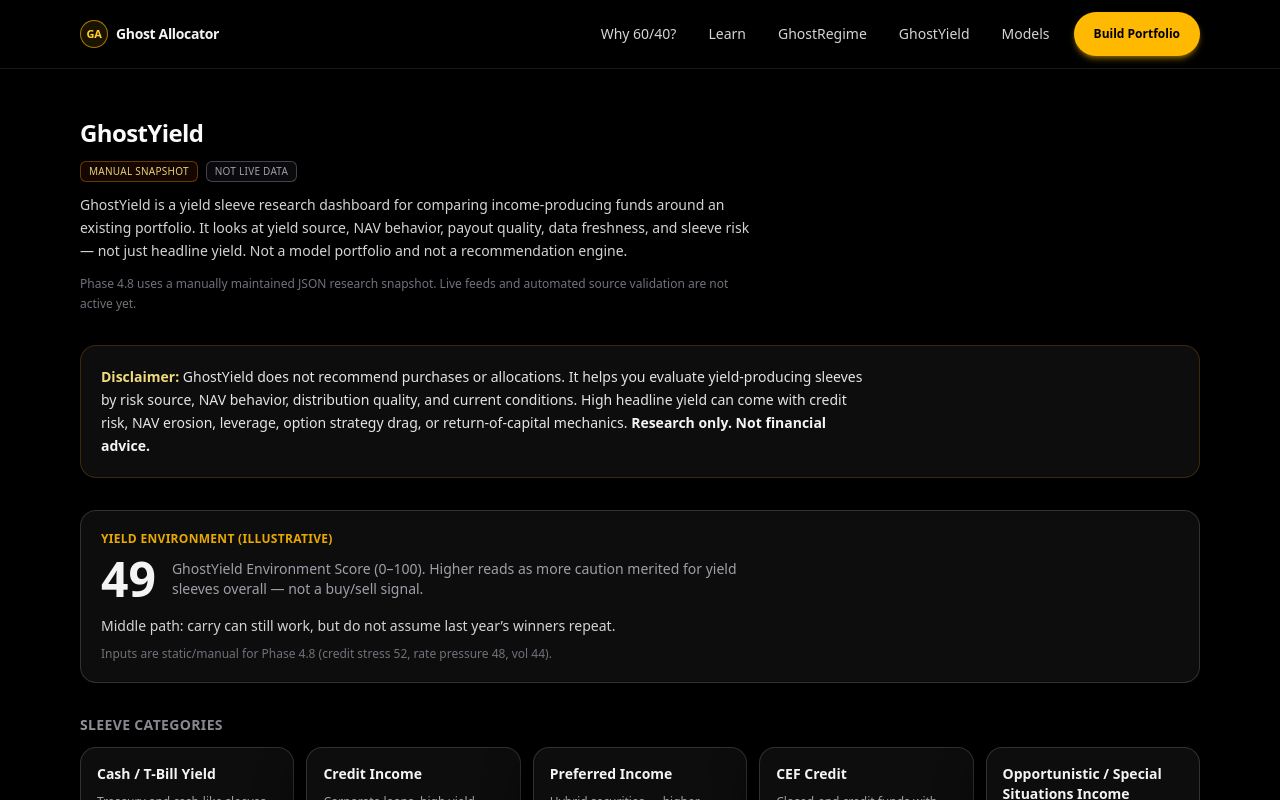
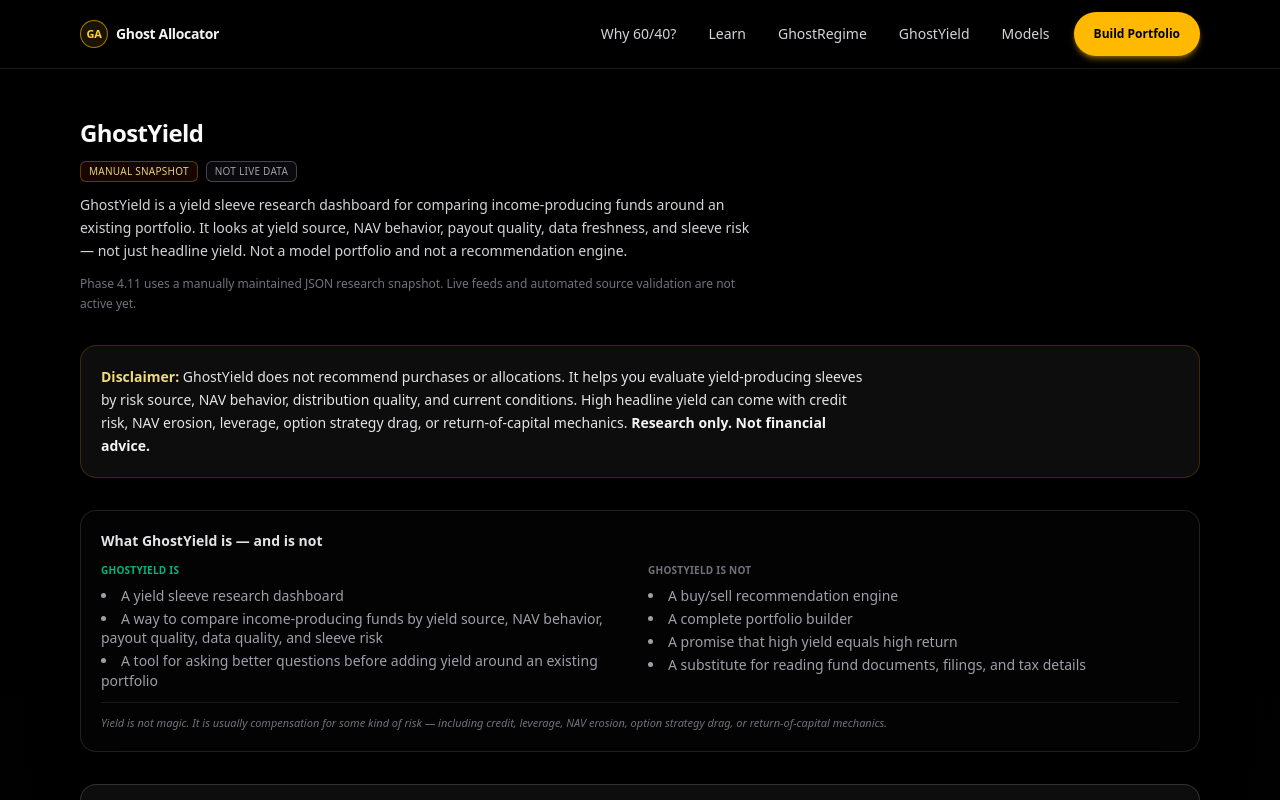
Before and after one commit to firemansghost/ghost-allocator, a Next.js app: page /income-factory in a window 1280 px wide. Shown: the top 800 px of the page. Built offline with nearby package versions, Linux system fonts and the light colour scheme; no server answers.

Commit message:
feat: add GhostYield is-and-is-not explainer

```diff
--- a/components/ghostyield/DataFreshnessPanel.tsx
+++ b/components/ghostyield/DataFreshnessPanel.tsx
@@ -89,7 +89,7 @@ export function DataFreshnessPanel({
       ) : null}
 
       <p className="text-xs text-zinc-500 leading-relaxed border-t border-zinc-800/80 pt-3">
-        Phase 4.8 manual snapshot in{' '}
+        Phase 4.11 manual snapshot in{' '}
         <code className="text-amber-400/80 text-[11px]">data/ghostyield/candidates.manual.json</code>. Some rows cite
         CEF Connect as a secondary aggregation source (see per-row sourceLabel), not live sponsor feeds. Missing
         numerics were not verified from the cited source. No automated source validation. For sourcing rules and the CEF
--- a/components/ghostyield/GhostYieldDashboard.tsx
+++ b/components/ghostyield/GhostYieldDashboard.tsx
@@ -42,7 +42,7 @@ export function GhostYieldDashboard() {
           headline yield. Not a model portfolio and not a recommendation engine.
         </p>
         <p className="text-xs text-zinc-500 max-w-2xl leading-relaxed">
-          Phase 4.8 uses a manually maintained JSON research snapshot. Live feeds and automated source validation are not
+          Phase 4.11 uses a manually maintained JSON research snapshot. Live feeds and automated source validation are not
           active yet.
         </p>
       </header>
@@ -56,6 +56,36 @@ export function GhostYieldDashboard() {
         </p>
       </GlassCard>
 
+      <GlassCard className="p-4 sm:p-5 border-zinc-800/80 bg-zinc-950/35">
+        <h2 className="text-sm font-semibold text-zinc-200 mb-3">What GhostYield is — and is not</h2>
+        <div className="grid gap-4 sm:grid-cols-2 text-xs sm:text-sm">
+          <div className="space-y-2">
+            <p className="text-[10px] font-semibold uppercase tracking-wide text-emerald-400/85">GhostYield is</p>
+            <ul className="list-disc list-inside text-zinc-400 space-y-1 leading-snug">
+              <li>A yield sleeve research dashboard</li>
+              <li>
+                A way to compare income-producing funds by yield source, NAV behavior, payout quality, data quality, and
+                sleeve risk
+              </li>
+              <li>A tool for asking better questions before adding yield around an existing portfolio</li>
+            </ul>
+          </div>
+          <div className="space-y-2">
+            <p className="text-[10px] font-semibold uppercase tracking-wide text-zinc-500">GhostYield is not</p>
+            <ul className="list-disc list-inside text-zinc-400 space-y-1 leading-snug">
+              <li>A buy/sell recommendation engine</li>
+              <li>A complete portfolio builder</li>
+              <li>A promise that high yield equals high return</li>
+              <li>A substitute for reading fund documents, filings, and tax details</li>
+            </ul>
+          </div>
+        </div>
+        <p className="mt-3 text-[11px] text-zinc-500 italic border-t border-zinc-800/60 pt-3">
+          Yield is not magic. It is usually compensation for some kind of risk — including credit, leverage, NAV erosion,
+          option strategy drag, or return-of-capital mechanics.
+        </p>
+      </GlassCard>
+
       <YieldEnvironmentGauge env={GHOSTYIELD_SAMPLE_ENV} />
 
       <section className="space-y-3">
@@ -65,7 +95,7 @@ export function GhostYieldDashboard() {
 
       <section className="space-y-3">
         <h2 className="text-sm font-semibold uppercase tracking-wide text-zinc-400">
-          Candidate screener (Phase 4.8 manual JSON research snapshot)
+          Candidate screener (Phase 4.11 manual JSON research snapshot)
         </h2>
         <p className="text-xs text-zinc-400 leading-relaxed max-w-4xl border-l-2 border-zinc-700 pl-3">
           <span className="text-zinc-300">Screener guide:</span> Yield uses the best available sourced metric on each row:
--- a/components/ghostyield/YieldEnvironmentGauge.tsx
+++ b/components/ghostyield/YieldEnvironmentGauge.tsx
@@ -27,7 +27,7 @@ export function YieldEnvironmentGauge({ env }: { env: YieldEnvironmentInputs })
       </div>
       <p className="mt-3 text-sm text-zinc-300 leading-relaxed">{label}</p>
       <p className="mt-2 text-xs text-zinc-500">
-        Inputs are static/manual for Phase 4.8 (credit stress {env.creditStress}, rate pressure {env.ratePressure}, vol{' '}
+        Inputs are static/manual for Phase 4.11 (credit stress {env.creditStress}, rate pressure {env.ratePressure}, vol{' '}
         {env.volRegime}).
       </p>
     </GlassCard>
```
